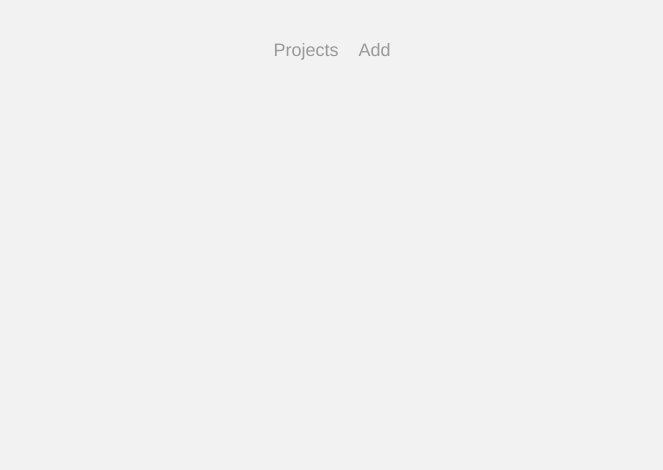
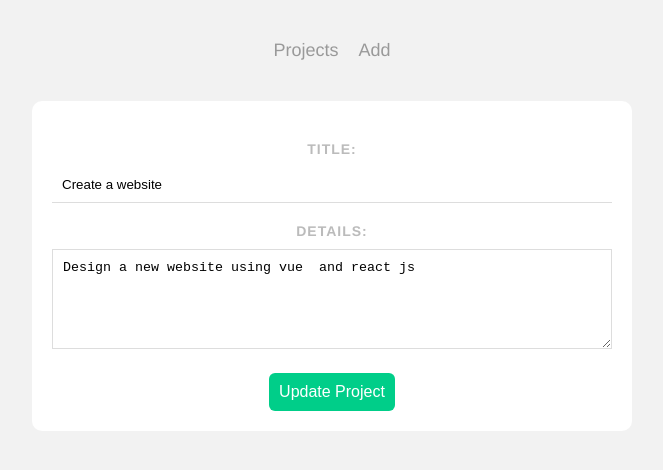
Before and after one commit to samtechy26/vuejs_project_planner, a Vue app: page /project/3461 in a window 1280 px wide. Before the commit this address had no page. Shown: the top 470 px of the page, without its empty margins (308-971 px from the left). Built offline with nearby package versions, Linux system fonts and the light colour scheme; data requests are answered from the project's data file.

Commit message:
Edit Project route and functionality implemented

```diff
--- a/data/db.json
+++ b/data/db.json
@@ -9,15 +9,15 @@
     },
     {
       "ïd": 2,
-      "title": "Make marketing email",
+      "title": "Create marketing email",
       "details": "Lorem ipsum",
-      "complete": false,
+      "complete": true,
       "id": "bfdf"
     },
     {
       "id": "3461",
       "title": "Create a website",
-      "details": "Design a new website using vue js",
+      "details": "Design a new website using vue  and react js",
       "complete": false
     }
   ]
--- a/src/components/SingleProject.vue
+++ b/src/components/SingleProject.vue
@@ -4,7 +4,10 @@
         <h3 @click="showDetails = !showDetails">{{ project.title }}</h3>
         <div class="icons">
             <span @click="deleteProject" class="material-icons">delete</span>
-            <span class="material-icons">edit</span>
+            <router-link :to="{name: 'EditProject', params: {id: project.id}}">
+                <span class="material-icons">edit</span>
+            </router-link>
+
             <span @click="toggleComplete" class="material-icons tick">done</span>
         </div>
     </div>
--- a/src/router/index.js
+++ b/src/router/index.js
@@ -1,6 +1,7 @@
 import { createRouter, createWebHistory } from 'vue-router'
 import HomeView from '../views/HomeView.vue'
 import Addproject from '../views/AddProject.vue'
+import EditProject from '../views/EditProject.vue'
 
 const routes = [
   {
@@ -12,6 +13,12 @@
     path: '/add',
     name: 'AddProject',
     component: Addproject
+  },
+  {
+    path: '/project/:id',
+    name: 'EditProject',
+    component: EditProject,
+    props: true
   }
 ]
 
--- /dev/null
+++ b/src/views/EditProject.vue
@@ -0,0 +1,51 @@
+<template>
+  <form @submit.prevent="handleSubmit">
+    <label for="">Title:</label>
+    <input type="text" v-model="title">
+    <label for="">Details:</label>
+    <textarea v-model="details" required></textarea>
+    <button>Update Project</button>
+  </form>
+</template>
+
+<script>
+export default {
+    props: ['id'],
+    data() {
+        return {
+            title: '',
+            details: '',
+            uri: 'http://localhost:3000/projects/' + this.id,
+        }
+    },
+    mounted() {
+        fetch(this.uri)
+        .then(res => res.json())
+        .then(data => {
+            this.title = data.title
+            this.details = data.details
+        })
+    },
+    methods: {
+        handleSubmit() {
+            fetch(this.uri, {
+                method: 'PATCH',
+                headers: {'Content-Type':'application/json'},
+                body: JSON.stringify({
+                    title: this.title,
+                    details: this.details
+                })
+            })
+            .then(() => {
+                this.$router.push('/')
+            })
+            .catch(err => console.log(err))
+        }
+    }
+
+}
+</script>
+
+<style>
+
+</style>
```
